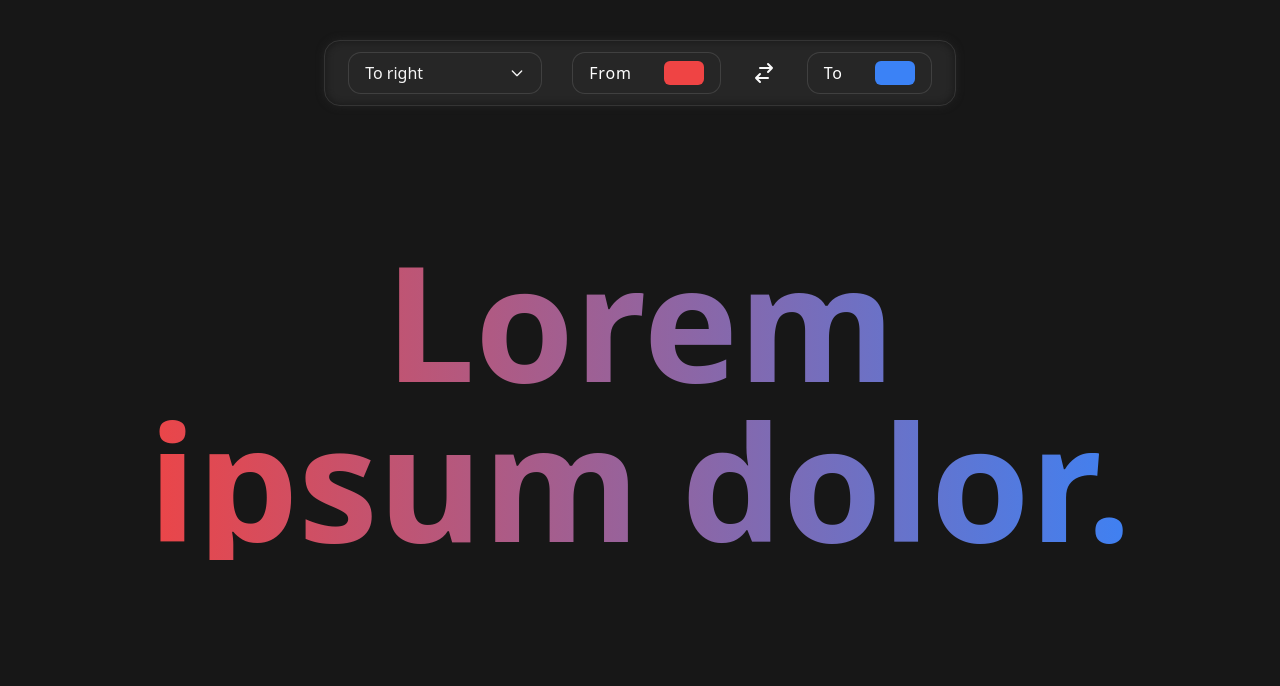
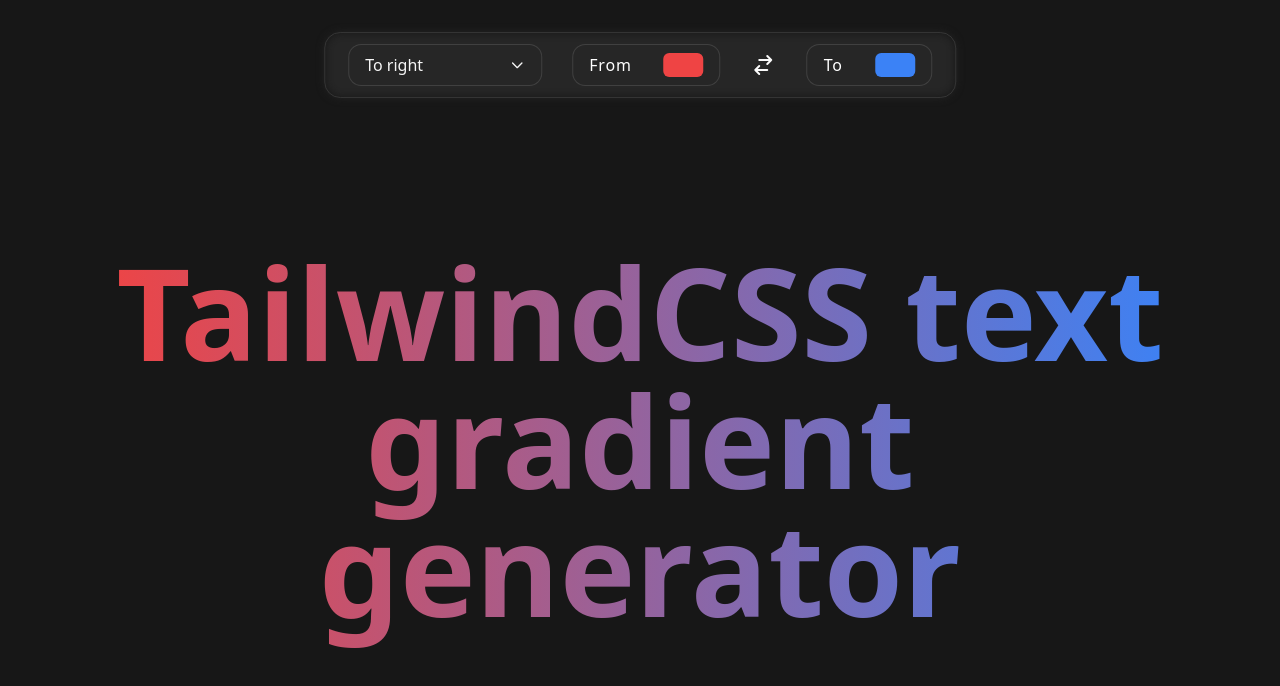
Before and after one commit to kiyov09/tailwind-text-gradient, a Next.js app: page / in a window 1280 px wide. Shown: the top 686 px of the page. Built offline with nearby package versions, Linux system fonts and the light colour scheme.

Commit message:
Fix the main text

```diff
--- a/pages/index.tsx
+++ b/pages/index.tsx
@@ -99,21 +99,21 @@
   }, [toColor]);
 
   return (
-    <div className="">
+    <div className="min-w-screen min-h-screen">
       <Head>
         <title>Tailwindcss Text Gradient Generator</title>
         <link rel="icon" href="/favicon.ico" />
       </Head>
 
-      <main className="grid h-screen w-screen place-items-center overflow-hidden bg-neutral-900 p-8 md:p-12 lg:px-32">
+      <main className="h-screen w-screen bg-neutral-900 p-6 md:p-12 lg:px-24">
         <h1
           ref={textRef}
-          className={`w-full ${direction} from-red-500 to-blue-500 bg-clip-text text-center text-[6rem] font-extrabold leading-none text-transparent md:text-[8rem] lg:text-[10rem]`}
+          className={`mx-auto max-w-7xl pb-6 ${direction} mt-[15vh] from-red-500 to-blue-500 bg-clip-text text-center text-6xl font-extrabold leading-none text-transparent md:mt-[25vh] md:text-[7rem] lg:text-[8rem]`}
         >
-          Lorem ipsum dolor.
+          TailwindCSS text gradient generator
         </h1>
 
-        <div className="fixed bottom-4 left-0 right-0 flex w-auto flex-wrap items-center justify-between gap-5 bg-transparent px-6 py-3 after:absolute after:inset-0 after:-z-10 md:top-10 md:bottom-auto md:left-auto md:right-auto md:flex-nowrap md:justify-center md:gap-8 md:rounded-2xl md:border md:border-neutral-700 md:after:rounded-2xl md:after:bg-neutral-800 md:after:blur-sm">
+        <div className="fixed bottom-4 left-0 right-0 flex w-auto flex-wrap items-center justify-between gap-5 bg-transparent px-6 py-3 after:absolute after:inset-0 after:-z-10 md:top-8 md:bottom-auto md:left-1/2 md:right-auto md:-translate-x-1/2 md:flex-nowrap md:justify-center md:gap-8 md:rounded-2xl md:border md:border-neutral-700 md:after:rounded-2xl md:after:bg-neutral-800 md:after:blur-sm">
           <Listbox options={options} onSelect={onNewDirection} />
           <ColorPicker
             onChange={(color) => setInitialColor(color)}
```
